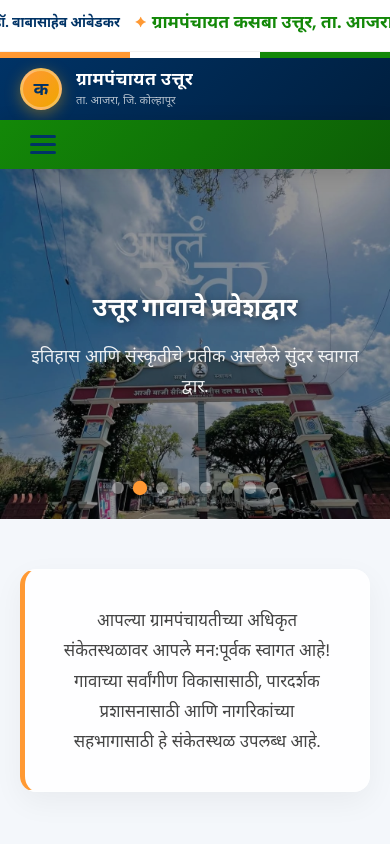
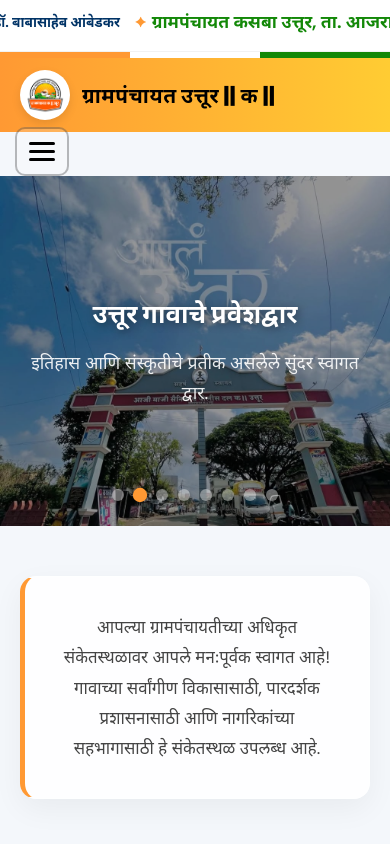
Before and after one commit to mandarkolekar70-source/-, a plain HTML site: page index.html in a window 390 px wide. Shown: the top 844 px of the page. Drawn offline with Linux system fonts and the light colour scheme.

Commit message:
Update mobile header layout and logo text to match user screenshot

```diff
--- a/components.js
+++ b/components.js
@@ -32,10 +32,9 @@ function renderHeader(activePage) {
   <header class="site-header">
     <div class="header-inner">
       <a href="index.html" class="logo-section">
-        <div class="logo-emblem">क</div>
+        <img src="Images/uttur-logo1.PNG" class="logo-img" alt="Logo" style="width: 50px; height: 50px; object-fit: contain;">
         <div class="logo-text">
-          <h1>ग्रामपंचायत उत्तूर</h1>
-          <p>ता. आजरा, जि. कोल्हापूर</p>
+          <h1>ग्रामपंचायत उत्तूर || क ||</h1>
         </div>
       </a>
       <div class="header-contact">
--- a/styles.css
+++ b/styles.css
@@ -631,14 +631,37 @@ body {
   .nav-links a:hover, .nav-links a.active { background: #f8f9fa; color: var(--green-flag) !important; padding-left: 15px; }
 
   /* Header & Logo Scaling */
-  .site-header { padding: 10px 0; }
-  .logo-emblem { width: 42px; height: 42px; font-size: 18px; }
-  .logo-text h1 { font-size: 1.1rem; }
-  .logo-text p { font-size: 0.7rem; }
-  .hamburger span { background: var(--navy); }
+  .site-header {
+    background: linear-gradient(to right, #FF9933, #FFCC33);
+    padding: 12px 0;
+  }
+  .logo-section { width: 100%; justify-content: flex-start; gap: 12px; }
+  .logo-img {
+    background: white; padding: 4px; border-radius: 50%;
+    box-shadow: 0 4px 10px rgba(0,0,0,0.1);
+  }
+  .logo-text h1 {
+    font-size: 1.3rem; color: #000; font-weight: 800;
+    text-shadow: none;
+  }
+  .logo-text p { display: none; }
+
+  .main-nav {
+    background: transparent;
+    box-shadow: none;
+    margin-top: -5px;
+  }
+  .nav-inner { justify-content: flex-start; padding: 0 15px; }
+  .hamburger {
+    background: #ffffff33;
+    border: 2px solid #00000044;
+    border-radius: 10px;
+    padding: 8px 12px;
+  }
+  .hamburger span { background: #000; }
 
   /* Marquee Clutter Fix */
-  .marquee-wrapper { padding: 8px 0; }
+  .marquee-wrapper { padding: 8px 0; background: #fff; }
   .marquee-content { gap: 15px; }
   .marquee-img { width: 24px; height: 24px; }
   .marquee-item { font-size: 0.85rem; gap: 6px; }
```
